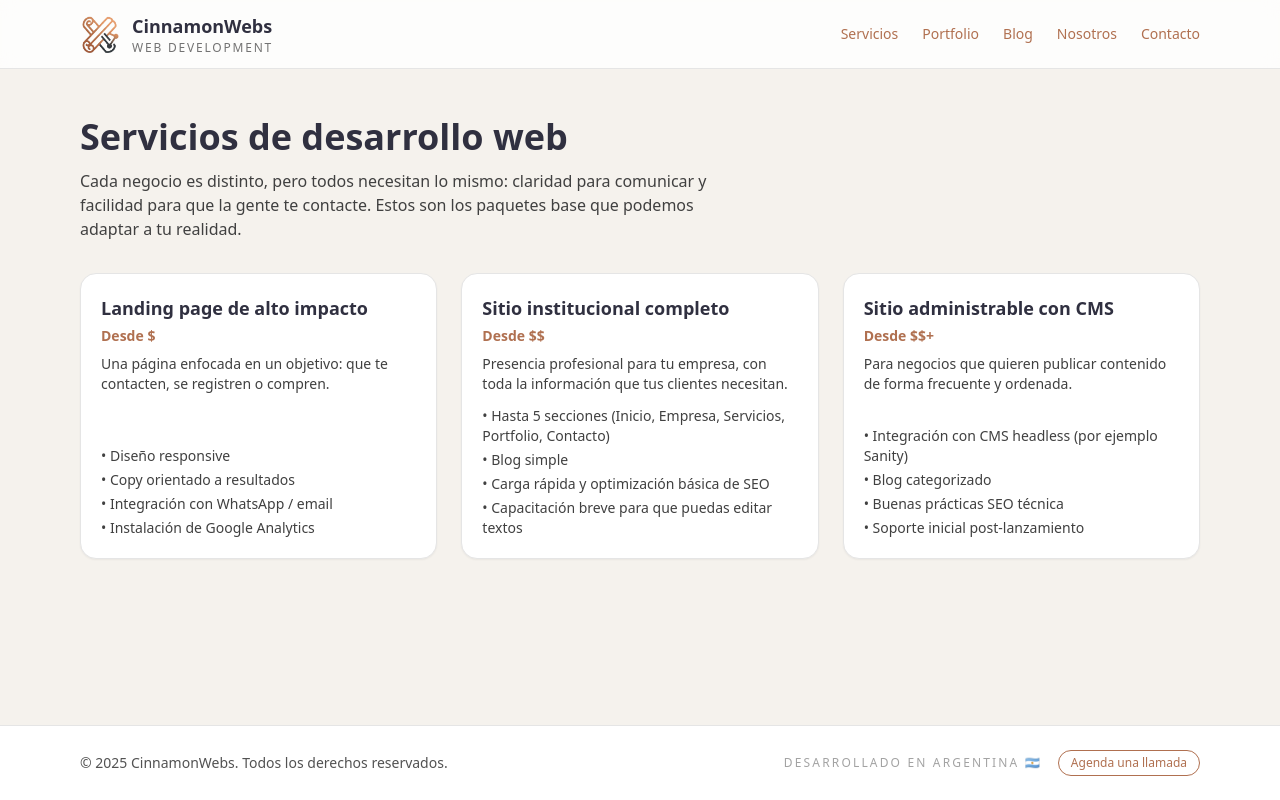
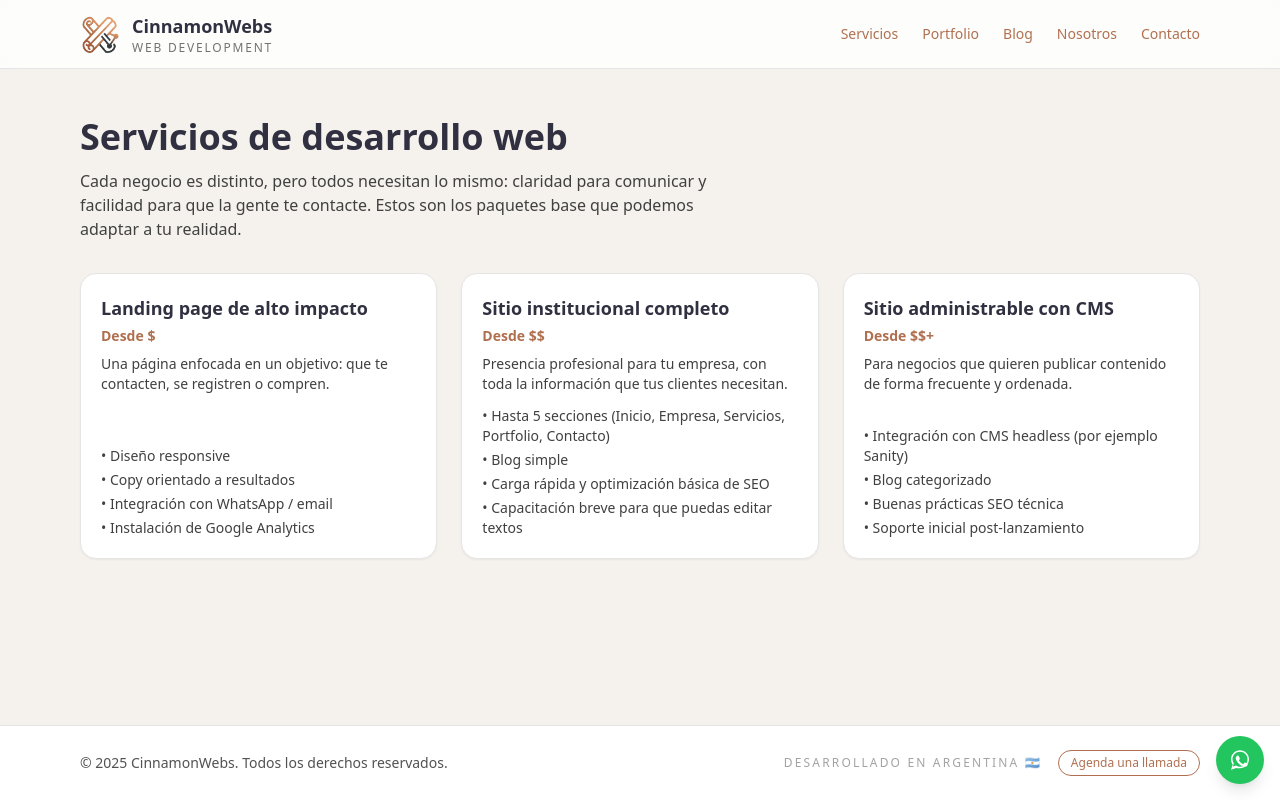
Before and after one commit to CinnamonWebs/site-001, a Next.js app: page /servicios in a window 1280 px wide. Built offline with nearby package versions, Linux system fonts and the light colour scheme.

Commit message:
Boton WAPP flotante

```diff
--- a/src/components/Layout.tsx
+++ b/src/components/Layout.tsx
@@ -2,6 +2,7 @@ import Head from "next/head";
 import { ReactNode } from "react";
 import Navbar from "./Navbar";
 import Footer from "./Footer";
+import WhatsAppButton from "./WhatsAppButton";
 
 type LayoutProps = {
   children: ReactNode;
@@ -35,6 +36,8 @@ export default function Layout({
         <Navbar />
         <main className="flex-1">{children}</main>
         <Footer />
+        {/* Botón flotante de WhatsApp */}
+        <WhatsAppButton phone="5491165835046" />
       </div>
     </>
   );
--- /dev/null
+++ b/src/components/WhatsAppButton.tsx
@@ -0,0 +1,36 @@
+import Link from "next/link";
+
+type WhatsAppButtonProps = {
+  phone: string; // ej: "54911XXXXYYYY"
+  message?: string;
+};
+
+export default function WhatsAppButton({
+  phone,
+  message = "Hola, quiero hacer una consulta sobre un sitio web 🙂",
+}: WhatsAppButtonProps) {
+  const urlMessage = encodeURIComponent(message);
+  const href = `https://wa.me/${phone}?text=${urlMessage}`;
+
+  return (
+    <Link
+      href={href}
+      target="_blank"
+      className="fixed bottom-4 right-4 z-40 flex h-12 w-12 items-center justify-center rounded-full bg-green-500 text-white shadow-lg transition hover:scale-105 hover:bg-green-600"
+      aria-label="Contactar por WhatsApp"
+    >
+      {/* Ícono simple estilo WhatsApp (SVG inline) */}
+      <svg
+        xmlns="http://www.w3.org/2000/svg"
+        viewBox="0 0 32 32"
+        className="h-6 w-6"
+        aria-hidden="true"
+      >
+        <path
+          fill="currentColor"
+          d="M16 3C9.373 3 4 8.373 4 15c0 2.64.845 5.086 2.302 7.1L4 29l7.137-2.26A11.89 11.89 0 0 0 16 27c6.627 0 12-5.373 12-12S22.627 3 16 3zm0 2c5.514 0 10 4.486 10 10s-4.486 10-10 10a9.86 9.86 0 0 1-4.996-1.367l-.356-.209-4.24 1.344 1.38-4.127-.23-.381A9.82 9.82 0 0 1 6 15c0-5.514 4.486-10 10-10zm-3.167 5c-.263 0-.692.101-1.054.505-.363.405-1.385 1.353-1.385 3.3 0 1.947 1.42 3.827 1.619 4.095.199.267 2.723 4.35 6.677 5.922 3.302 1.301 3.977 1.166 4.686 1.092.71-.074 2.305-.94 2.63-1.848.325-.908.325-1.687.228-1.853-.096-.166-.353-.263-.74-.46-.388-.196-2.29-1.13-2.643-1.259-.353-.13-.61-.196-.868.196-.258.392-1.002 1.259-1.228 1.516-.226.258-.453.292-.84.098-.388-.196-1.637-.603-3.12-1.923-1.155-1.023-1.935-2.285-2.162-2.677-.226-.392-.024-.604.171-.8.176-.175.388-.455.583-.683.195-.229.26-.392.39-.655.13-.262.065-.49-.033-.686-.096-.196-.848-2.094-1.19-2.868-.313-.708-.635-.733-.898-.742z"
+        />
+      </svg>
+    </Link>
+  );
+}
```
Also changed, not shown: 1 other file (tests, documents, lock files or other folders).
